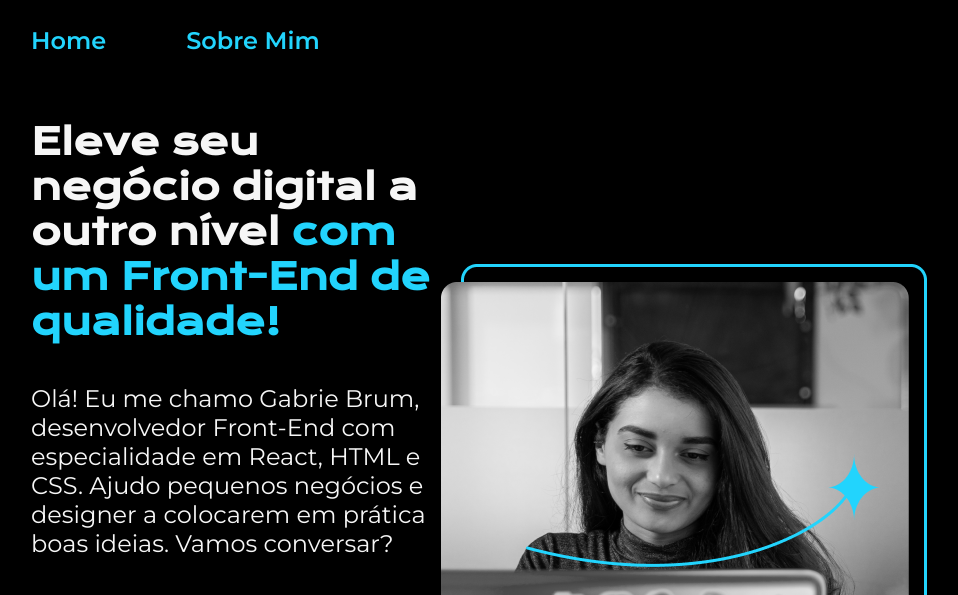
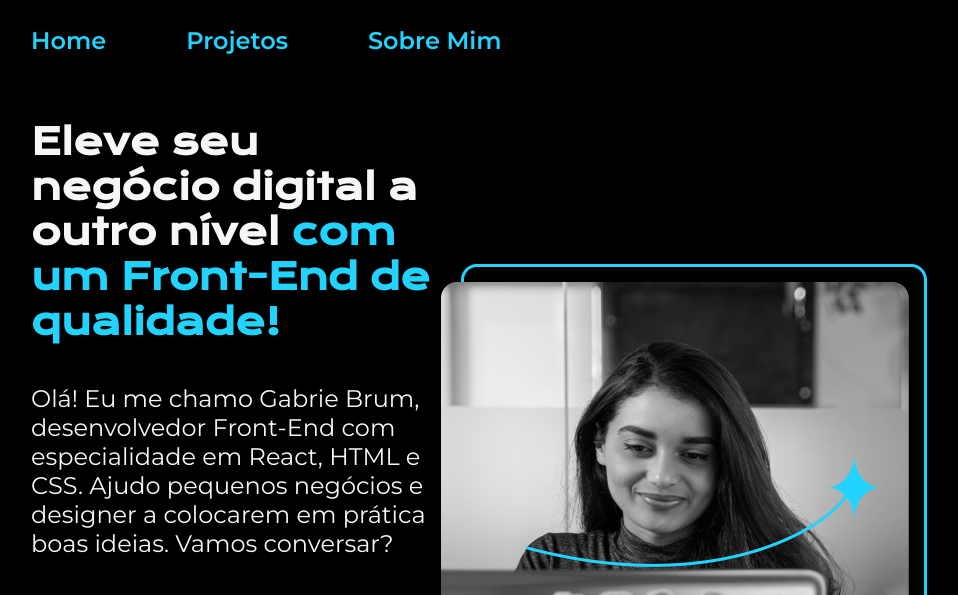
Before and after one commit to gconcli/Portfolio, a plain HTML site: page index.html in a window 1280 px wide. Shown: the top 595 px of the page, without its empty margins (161-1119 px from the left). Drawn offline with nearby package versions, Linux system fonts and the light colour scheme.

Commit message:
create link projects page

```diff
--- a/index.html
+++ b/index.html
@@ -10,6 +10,7 @@
         <header class="cabecalho">
             <nav class="cabecalho__menu">
                 <a class="cabecalho__menu__link" href="index.html">Home</a>
+                <a class="cabecalho__menu__link" href="projects.html">Projetos</a>
                 <a class="cabecalho__menu__link" href="about.html">Sobre Mim</a>
             </nav>
         </header>
```
